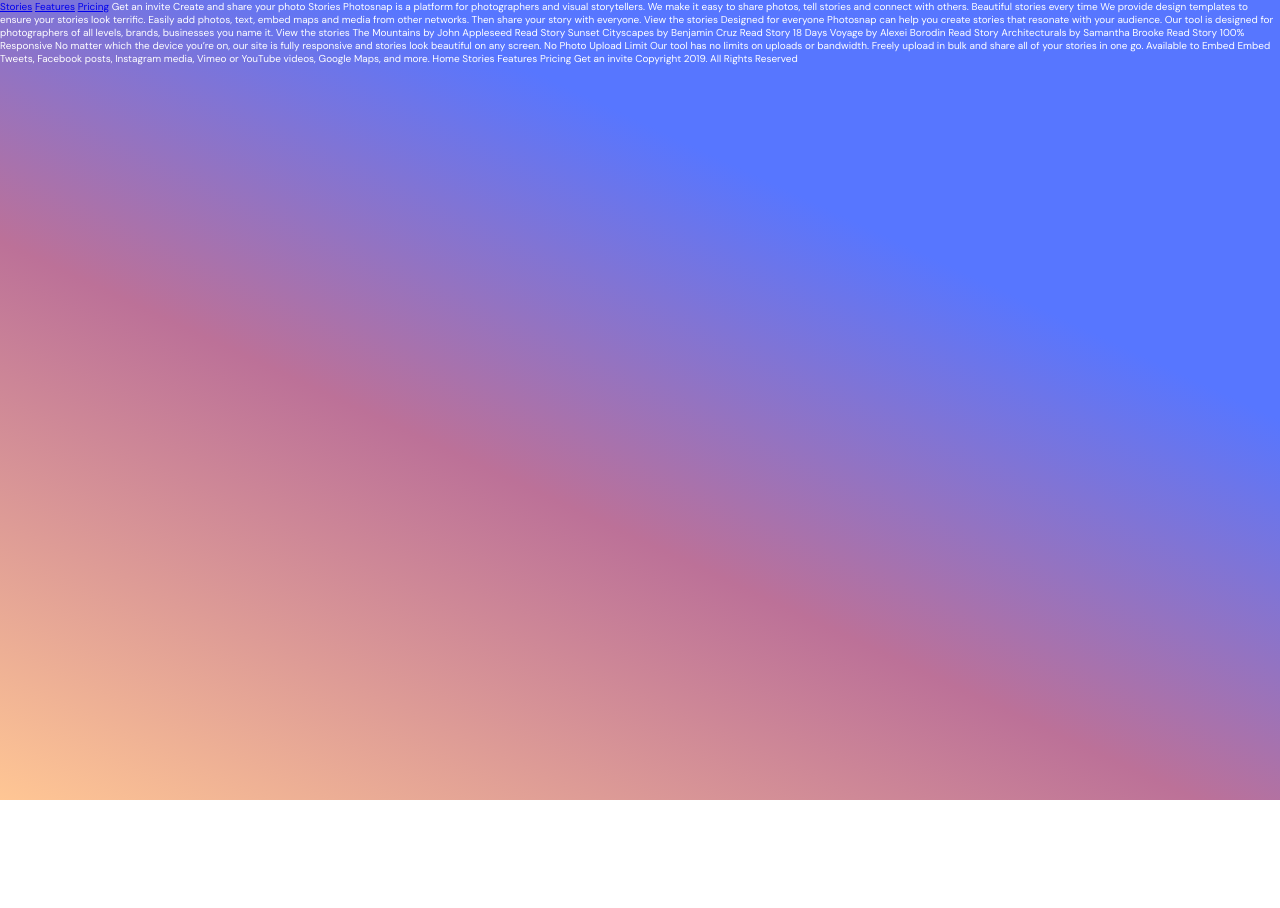
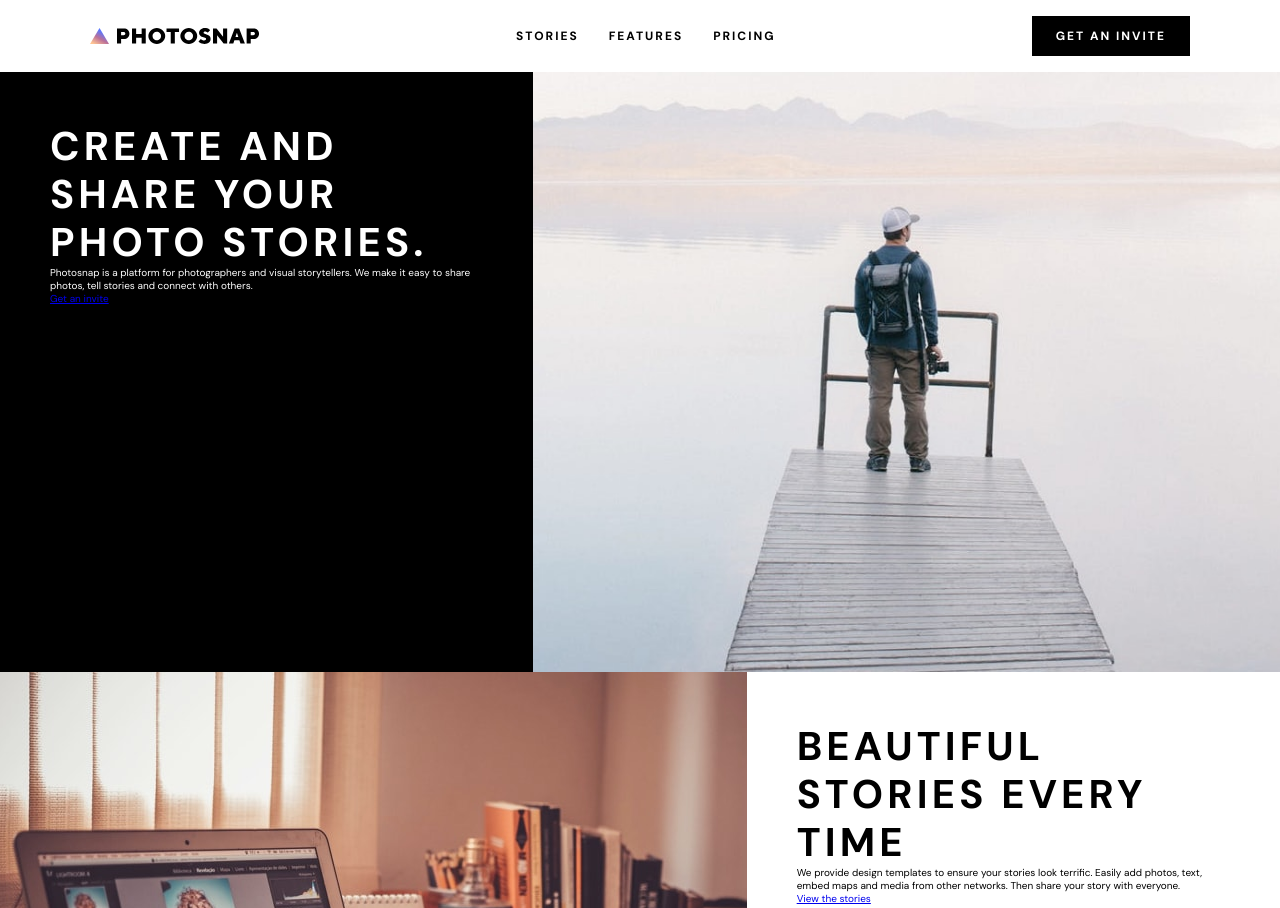
Before and after one commit to aitchjames/photosnap, a website built with Parcel: page index.html in a window 1280 px wide. Shown: the top 908 px of the page. Before the commit the page ends 800 px from the top, so only its background shows below. Built offline with nearby package versions, Linux system fonts and the light colour scheme.

Commit message:
progress check after first commit

```diff
--- /dev/null
+++ b/assets/scripts/index.js
@@ -0,0 +1,21 @@
+class MobileMenu {
+    constructor() {
+        this.navButton = document.querySelector('.nav-menu-toggle')
+        this.navMenu = document.querySelector('.nav')
+        this.events()
+    }
+
+    events() {
+        this.navButton.addEventListener('click', () => {
+            this.toggleMenu()
+        })
+    }
+
+    toggleMenu() {
+        this.navButton.classList.toggle('nav-menu-closed')
+        this.navButton.classList.toggle('nav-menu-open')
+        this.navMenu.classList.toggle('active')
+    }
+}
+
+new MobileMenu()
--- a/assets/styles/_base.scss
+++ b/assets/styles/_base.scss
@@ -1,7 +1,7 @@
 @import url('https://fonts.googleapis.com/css2?family=DM+Sans:wght@400;700&display=swap');
 
 :root {
-    --color-main-accent: linear-gradient(25deg,#ffc694 0,#bc7198 40%,#5776ff 70%);
+    --color-main-accent: linear-gradient(26.57deg, #FFC593 0.42%, #BC7198 43.46%, #5A77FF 83.33%);
     --color-black: #000000;
     --color-white: #ffffff;
     --color-light-grey: #DFDFDF;
--- /dev/null
+++ b/assets/styles/_button.scss
@@ -0,0 +1,18 @@
+.button {
+    display: inline-flex;
+    padding: 1.2rem 2.4rem;
+    background-color: var(--color-black);
+    color: var(--color-white);
+    font-size: 1.2rem;
+    letter-spacing: 2px;
+    font-weight: 700;
+    text-transform: uppercase;
+    text-decoration: none;
+    text-align: center;
+    transition: color 0.2s ease, background-color 0.2s ease;
+
+    &:hover {
+        background-color: var(--color-light-grey);
+        color: var(--color-black);
+    }
+}
--- /dev/null
+++ b/assets/styles/_content.scss
@@ -0,0 +1,34 @@
+.home-hero {
+
+}
+
+.full-bleed-section {
+    display: grid;
+    grid-template-columns: repeat(12, [col-start] 1fr);
+
+    &__content {
+        grid-column: span 5;
+        padding: 5rem;
+
+        &.content-dark {
+            background-color: var(--color-black);
+            color: var(--color-white);
+        }
+
+        &.content-light {
+            background-color: var(--color-white);
+            color: var(--color-black);
+        }
+    }
+
+    &__image {
+        grid-column: span 7;
+        height: 60rem;
+
+        & img {
+            width: 100%;
+            height: 100%;
+            object-fit: cover;
+        }
+    }
+}
--- /dev/null
+++ b/assets/styles/_header.scss
@@ -0,0 +1,12 @@
+.header {
+    background-color: var(--color-white);
+
+    & .container {
+        height: 7.2rem;
+        display: grid;
+        grid-template-columns: max-content max-content max-content;
+        justify-content: space-between;
+        align-items: center;
+    }
+
+}
--- /dev/null
+++ b/assets/styles/_navigation.scss
@@ -0,0 +1,43 @@
+.nav {
+    display: flex;
+    align-items: center;
+
+    &-item {
+        color: var(--color-black);
+        font-size: 1.2rem;
+        font-weight: 700;
+        letter-spacing: 2px;
+        text-transform: uppercase;
+        text-decoration: none;
+        margin-right: 3rem;
+        transition: color 0.2s ease;
+
+        &:hover {
+            color: var(--color-light-grey);
+        }
+    }
+
+    & > *:last-child {
+        margin-right: 0;
+    }
+}
+
+.nav-menu-toggle {
+    display: none;
+    appearance: none;
+    border: none;
+    background: none;
+    cursor: pointer;
+    height: 3rem;
+    width: 3rem;
+    background-repeat: no-repeat;
+    background-position: center center;
+}
+
+.nav-menu-closed {
+    background-image: url('./../images/shared/mobile/menu.svg');
+}
+
+.nav-menu-open {
+    background-image: url('./../images/shared/mobile/close.svg');
+}
--- /dev/null
+++ b/assets/styles/_typography.scss
@@ -0,0 +1,7 @@
+.heading-one, .heading-two-l {
+    font-size: 4rem;
+    line-height: 4.8rem;
+    letter-spacing: 4.17px;
+    font-weight: 700;
+    text-transform: uppercase;
+}
--- a/assets/styles/main.scss
+++ b/assets/styles/main.scss
@@ -1 +1,8 @@
 @import 'base';
+@import 'typography';
+
+@import 'header';
+@import 'navigation';
+@import 'content';
+
+@import 'button';
--- a/index.html
+++ b/index.html
@@ -14,32 +14,63 @@
 </head>
 
 <body>
+    <div class="header-wrapper">
+        <header class="header">
+            <div class="container">
+                <div class="header-logo">
+                    <img src="assets/images/shared/desktop/logo.svg" alt="">
+                </div>
+                <nav class="nav">
+                    <a class="nav-item" href="stories.html">Stories</a>
+                    <a class="nav-item" href="features.html">Features</a>
+                    <a class="nav-item" href="pricing.html">Pricing</a>
+                </nav>
+                <div class="header-button">
+                    <a class="button" href="#">Get an invite</a>
+                    <button class="nav-menu-toggle nav-menu-closed"></button>
+                </div>
+            </div>
+        </header>
+    </div>
 
-    <a href="stories.html">Stories</a>
-    <a href="features.html">Features</a>
-    <a href="pricing.html">Pricing</a>
+    <section class="home-hero">
+        <div class="full-bleed-section">
+            <div class="full-bleed-section__content content-dark">
+                <h1 class="heading-one">Create and share your photo Stories.</h1>
+                <p>Photosnap is a platform for photographers and visual storytellers. We make it easy to share photos, tell stories and connect with others.</p>
+                <a href="#">Get an invite</a>
+            </div>
+            <div class="full-bleed-section__image">
+                <img src="assets/images/home/desktop/create-and-share.jpg" alt="">
+            </div>
+        </div>
+    </section>
 
-    Get an invite
+    <section>
+        <div class="full-bleed-section">
+            <div class="full-bleed-section__image">
+                <img src="assets/images/home/desktop/beautiful-stories.jpg" alt="">
+            </div>
+            <div class="full-bleed-section__content content-light">
+                <h2 class="heading-two-l">Beautiful stories every time</h2>
+                <p>We provide design templates to ensure your stories look terrific. Easily add photos, text, embed maps and media from other networks. Then share your story with everyone.</p>
+                <a href="#">View the stories</a>
+            </div>
+        </div>
+    </section>
 
-    Create and share your photo Stories
-
-    Photosnap is a platform for photographers and visual storytellers. We make it
-    easy to share photos, tell stories and connect with others.
-
-    Beautiful stories every time
-
-    We provide design templates to ensure your stories look terrific. Easily add
-    photos, text, embed maps and media from other networks. Then share your story
-    with everyone.
-
-    View the stories
-
-    Designed for everyone
-
-    Photosnap can help you create stories that resonate with your audience. Our
-    tool is designed for photographers of all levels, brands, businesses you name it.
-
-    View the stories
+    <section>
+        <div class="full-bleed-section">
+            <div class="full-bleed-section__content content-dark">
+                <h2 class="heading-two-l">Designed for everyone</h2>
+                <p>Photosnap can help you create stories that resonate with your audience. Our tool is designed for photographers of all levels, brands, businesses you name it.</p>
+                <a href="#">View the stories</a>
+            </div>
+            <div class="full-bleed-section__image">
+                <img src="assets/images/home/desktop/designed-for-everyone.jpg" alt="">
+            </div>
+        </div>
+    </section>
 
     The Mountains
     by John Appleseed
@@ -80,7 +111,7 @@
     Get an invite
 
     Copyright 2019. All Rights Reserved
-
+    <script src="assets/scripts/index.js"></script>
 </body>
 
 </html>
```
Also changed, not shown: 1 other file.
